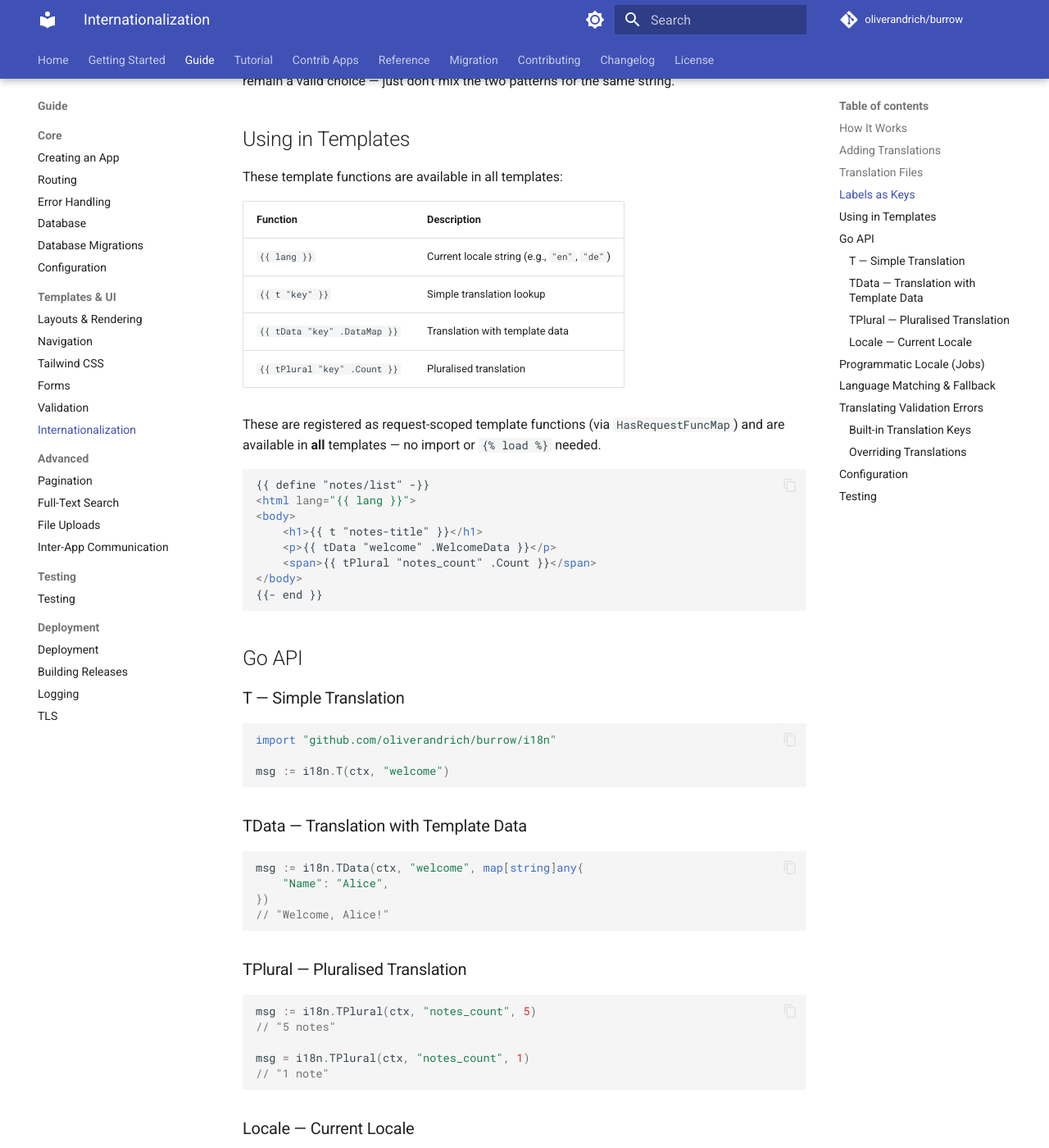
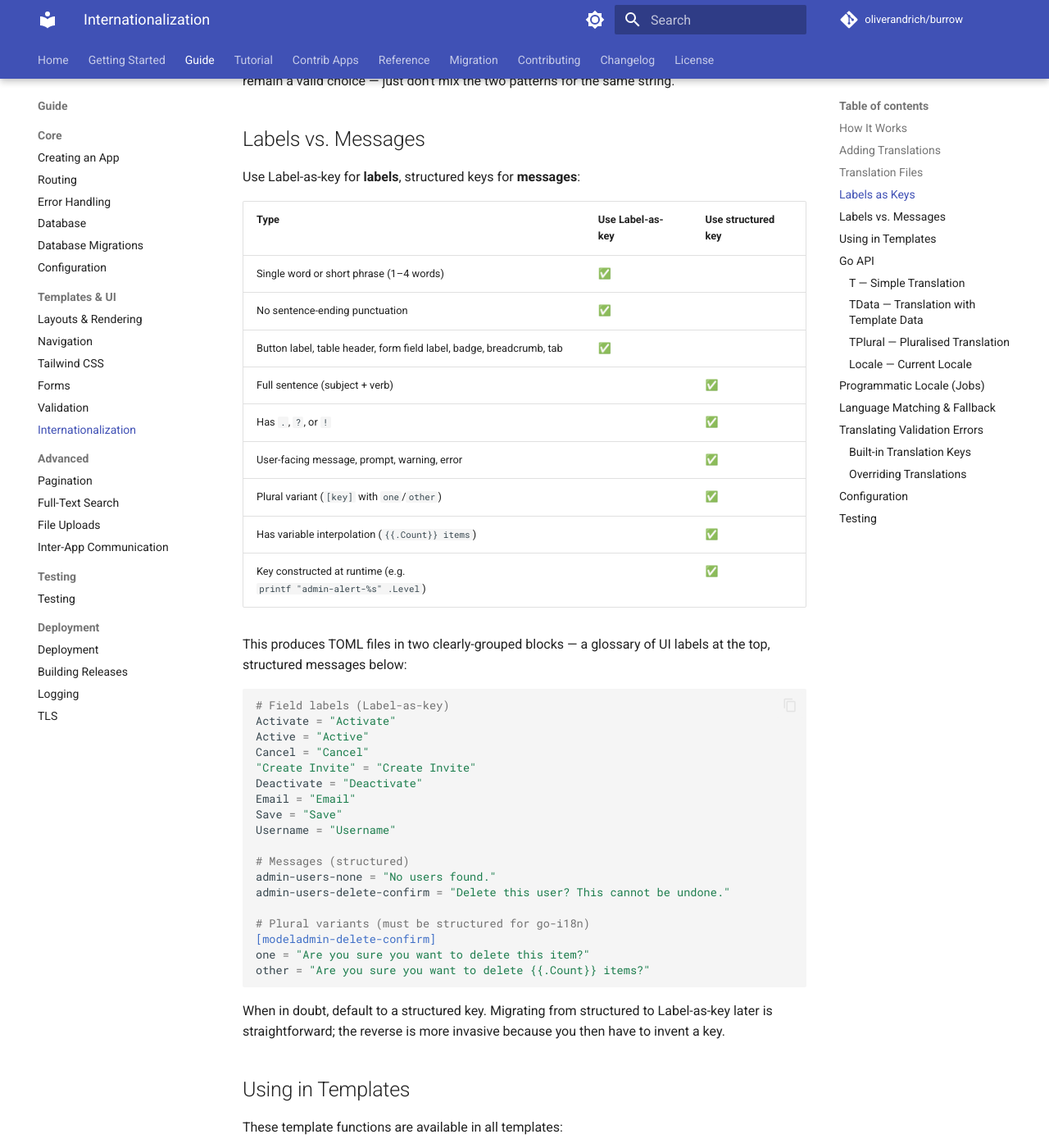
Before and after one commit to oliverandrich/burrow, an MkDocs documentation site: the page built from docs/guide/i18n.md, in a window 1280 px wide and 1400 px high, scrolled down 2242 px. Shown: the whole window at 82% size. Built offline with MkDocs 1.6.1 and Material for MkDocs 9.7.7, drawn with Linux system fonts in a browser that asks for light colours; comment, search, counter and statistics services are not loaded.

Commit message:
refactor(i18n): migrate contribs to Label-as-key for short UI strings
Drop the structured `admin-foo-bar = "Active"` style for short labels
across contrib/admin, contrib/auth, contrib/jobs and use the English
label itself as the key. Each translation TOML now opens with a
Field-labels glossary and keeps structured keys for full sentences,
confirmations, and plural variants. Adds the "Labels vs. Messages"
rule in docs/guide/i18n.md.

````diff
--- a/docs/guide/i18n.md
+++ b/docs/guide/i18n.md
@@ -85,6 +85,47 @@ Three burrow APIs do this translation automatically — templates just render `{
 If no translation matches the Label, the raw Label is rendered, so an English-only app needs no translation files at all.
 
 **Caveat:** rewording a Label (e.g., "Sign out" → "Log out") silently invalidates existing translations under the old key. When labels change, re-extract translations like you would with any gettext-style workflow. For labels that are deliberately unstable, structured keys (`auth-action-signout`) remain a valid choice — just don't mix the two patterns for the same string.
+
+## Labels vs. Messages
+
+Use Label-as-key for **labels**, structured keys for **messages**:
+
+| Type | Use Label-as-key | Use structured key |
+|---|---|---|
+| Single word or short phrase (1–4 words) | ✅ | |
+| No sentence-ending punctuation | ✅ | |
+| Button label, table header, form field label, badge, breadcrumb, tab | ✅ | |
+| Full sentence (subject + verb) | | ✅ |
+| Has `.`, `?`, or `!` | | ✅ |
+| User-facing message, prompt, warning, error | | ✅ |
+| Plural variant (`[key]` with `one`/`other`) | | ✅ |
+| Has variable interpolation (`{{.Count}} items`) | | ✅ |
+| Key constructed at runtime (e.g. `printf "admin-alert-%s" .Level`) | | ✅ |
+
+This produces TOML files in two clearly-grouped blocks — a glossary of UI labels at the top, structured messages below:
+
+```toml
+# Field labels (Label-as-key)
+Activate = "Activate"
+Active = "Active"
+Cancel = "Cancel"
+"Create Invite" = "Create Invite"
+Deactivate = "Deactivate"
+Email = "Email"
+Save = "Save"
+Username = "Username"
+
+# Messages (structured)
+admin-users-none = "No users found."
+admin-users-delete-confirm = "Delete this user? This cannot be undone."
+
+# Plural variants (must be structured for go-i18n)
+[modeladmin-delete-confirm]
+one = "Are you sure you want to delete this item?"
+other = "Are you sure you want to delete {{.Count}} items?"
+```
+
+When in doubt, default to a structured key. Migrating from structured to Label-as-key later is straightforward; the reverse is more invasive because you then have to invent a key.
 
 ## Using in Templates
 
````
Also changed, not shown: CHANGELOG.md (+1 -0 lines), 14 other files.
